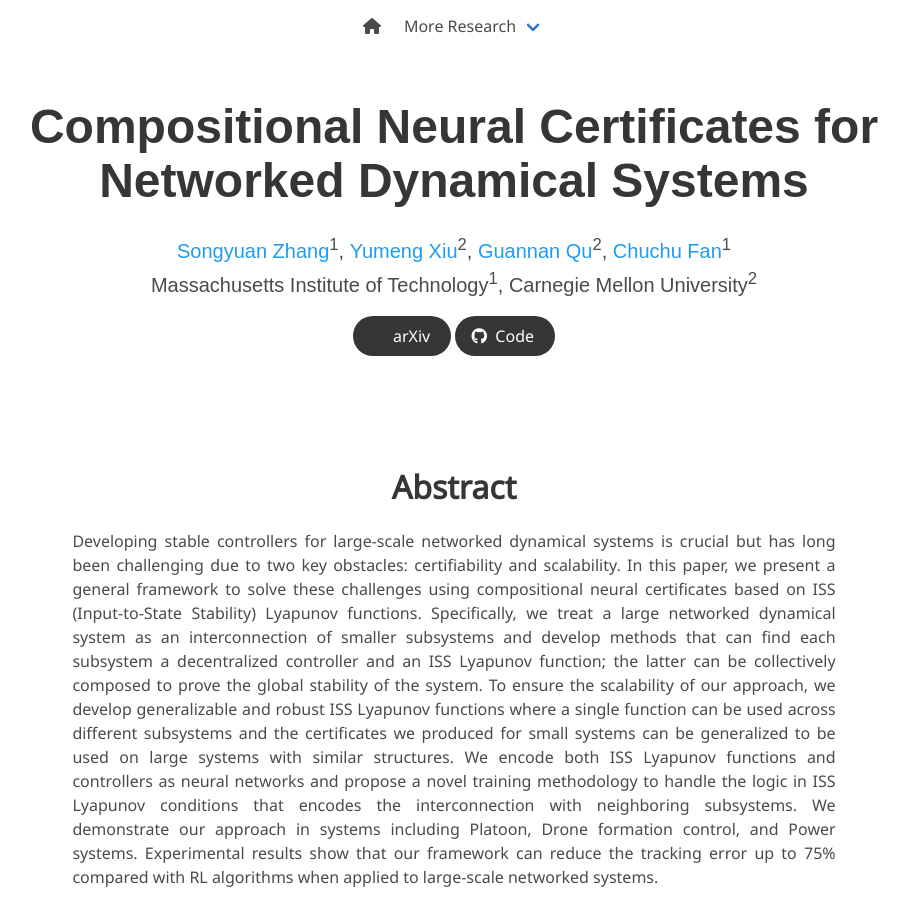
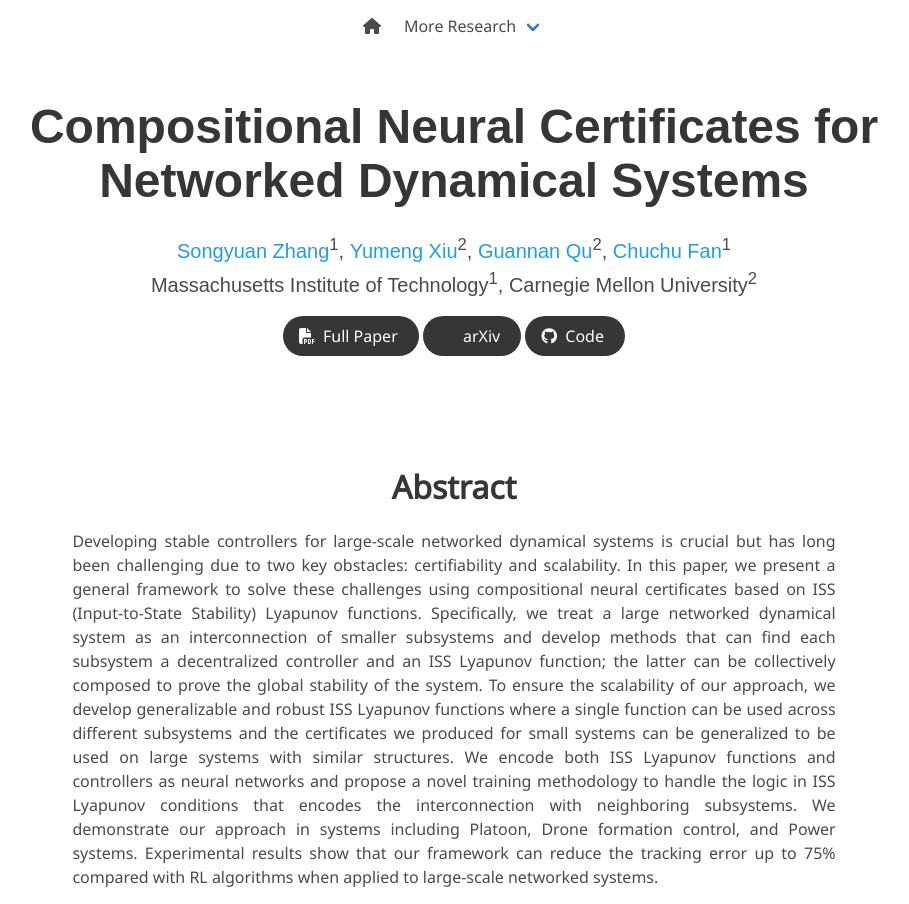
Before and after one commit to MIT-REALM/neuriss-website, a plain HTML site: page index.html in a window 1280 px wide. Shown: the top 904 px of the page, without its empty margins (186-1095 px from the left). Drawn offline with nearby package versions, Linux system fonts and the light colour scheme; some icons are missing; a web font is replaced by a local one.

Commit message:
Add paper

```diff
--- a/index.html
+++ b/index.html
@@ -90,15 +90,15 @@
           <div class="column has-text-centered">
             <div class="publication-links">
               <!-- PDF Link. -->
-              <!-- <span class="link-block">
-                <a href="static/full_version.pdf"
+              <span class="link-block">
+                <a href="https://arxiv.org/pdf/2303.14564.pdf"
                    class="external-link button is-normal is-rounded is-dark">
                   <span class="icon">
                       <i class="fas fa-file-pdf"></i>
                   </span>
                   <span>Full Paper</span>
                 </a>
-              </span> -->
+              </span>
               <span class="link-block">
                 <a href="https://arxiv.org/abs/2303.14564"
                    class="external-link button is-normal is-rounded is-dark">
```
